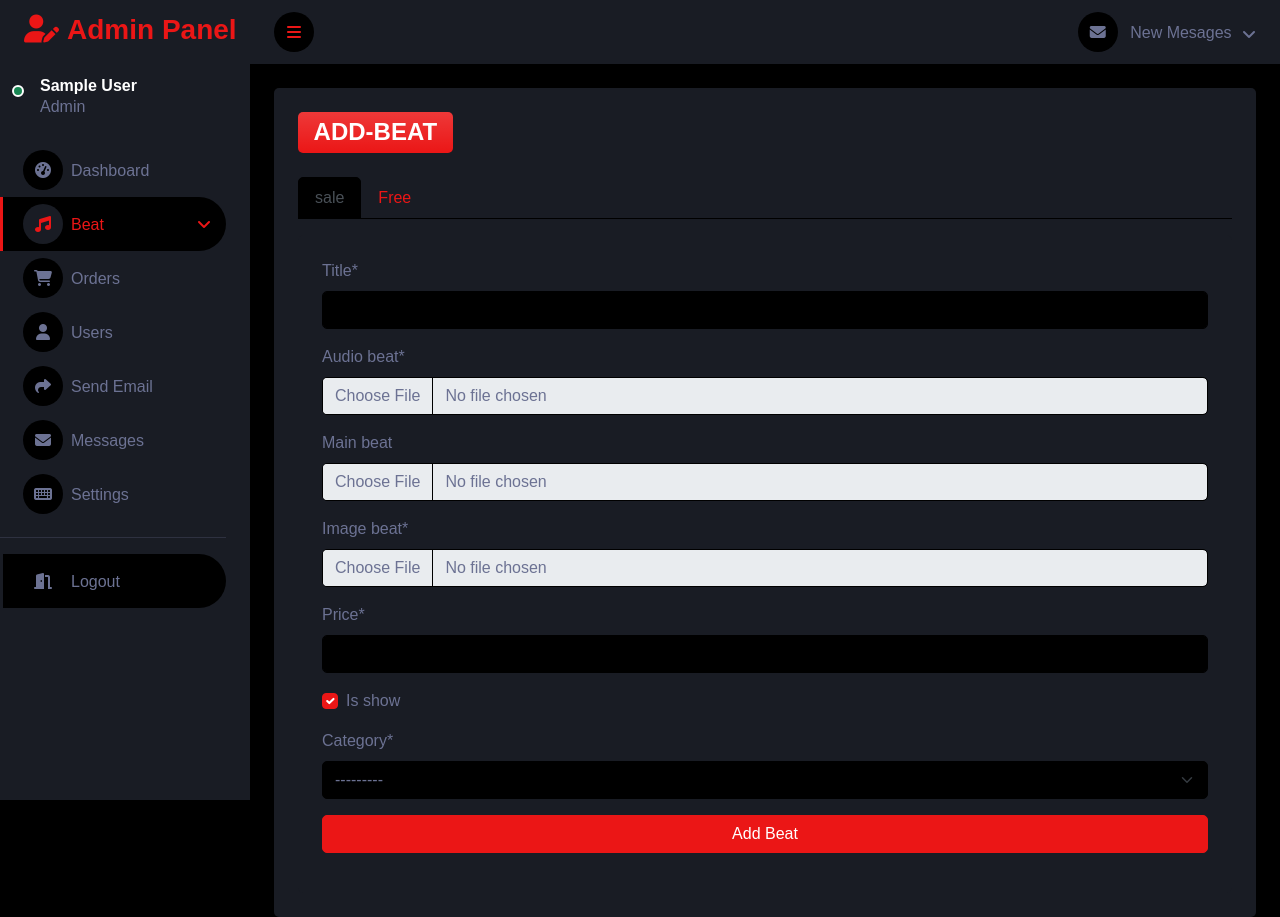
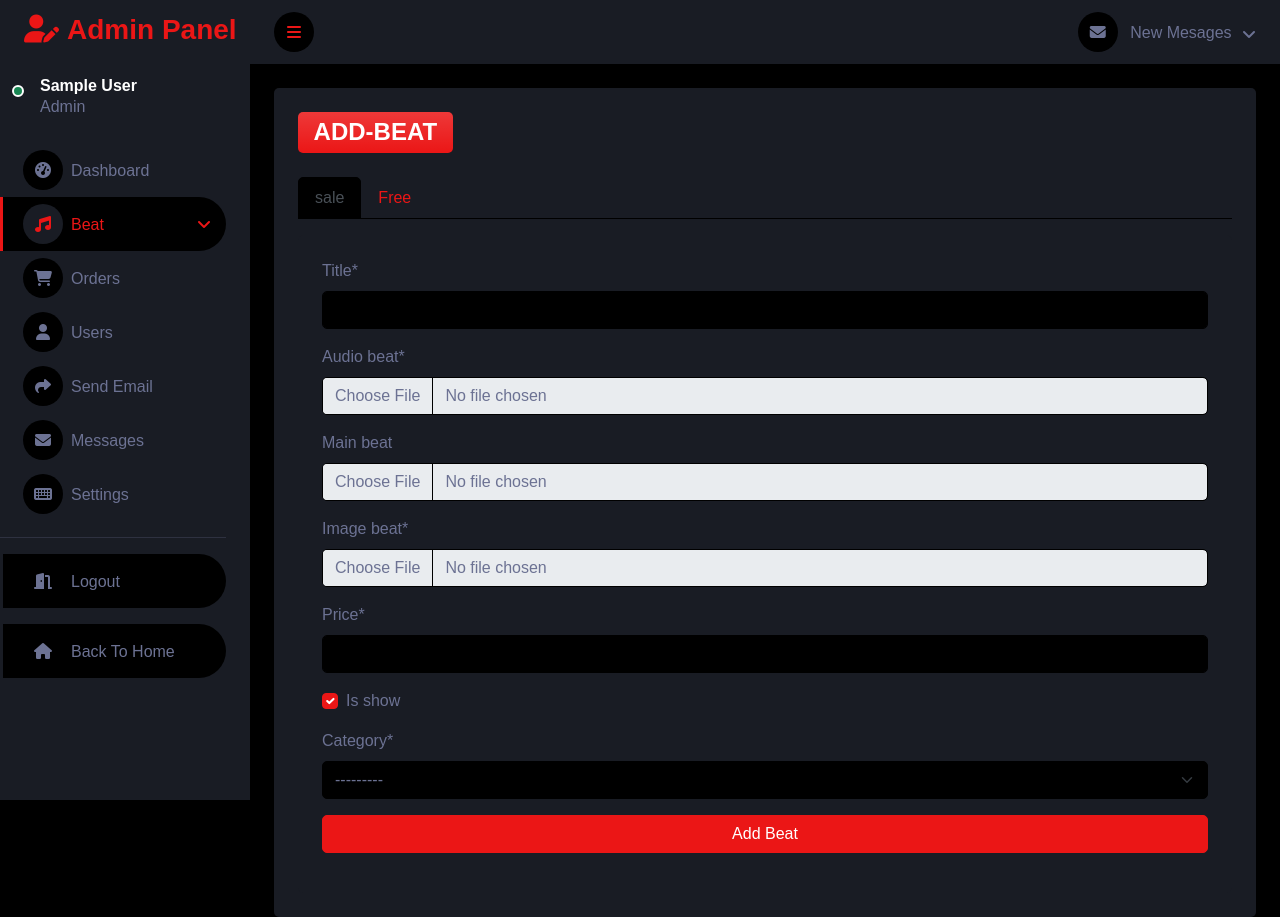
Before and after one commit to PooyaRezaee/prodnavid, a Django app: page /panel/personal/SecurePageXx/beat/add/ in a window 1280 px wide. Run offline with Django 4.2, Linux system fonts and the light colour scheme; the visitor is signed in with stand-in values (Sample User, id 1); data comes from the database, SQL or seed files in the repository; data that the repository does not hold is empty; some libraries are stand-ins or nearby versions; some web fonts are replaced.

Commit message:
Add Click Exit From Panel

```diff
--- a/apps/PanelNavid/templates/panel/base.html
+++ b/apps/PanelNavid/templates/panel/base.html
@@ -67,6 +67,7 @@
                     <a href="{% url 'panel:settings' %}" class="nav-item nav-link {% if route == 'settings' %}active{% endif %}"><i class="fa fa-keyboard me-2"></i>Settings</a>
                     <hr>
                     <a href="{% url 'accounts:logout' %}" class="nav-item nav-link bg-dark"><i class="fa fa-door-open me-2"></i>Logout</a>
+                    <a href="{% url 'beat:index' %}" class="nav-item nav-link bg-dark mt-3"><i class="fa fa-home me-2"></i>Back To Home</a>
                 </div>
             </nav>
         </div>
```
